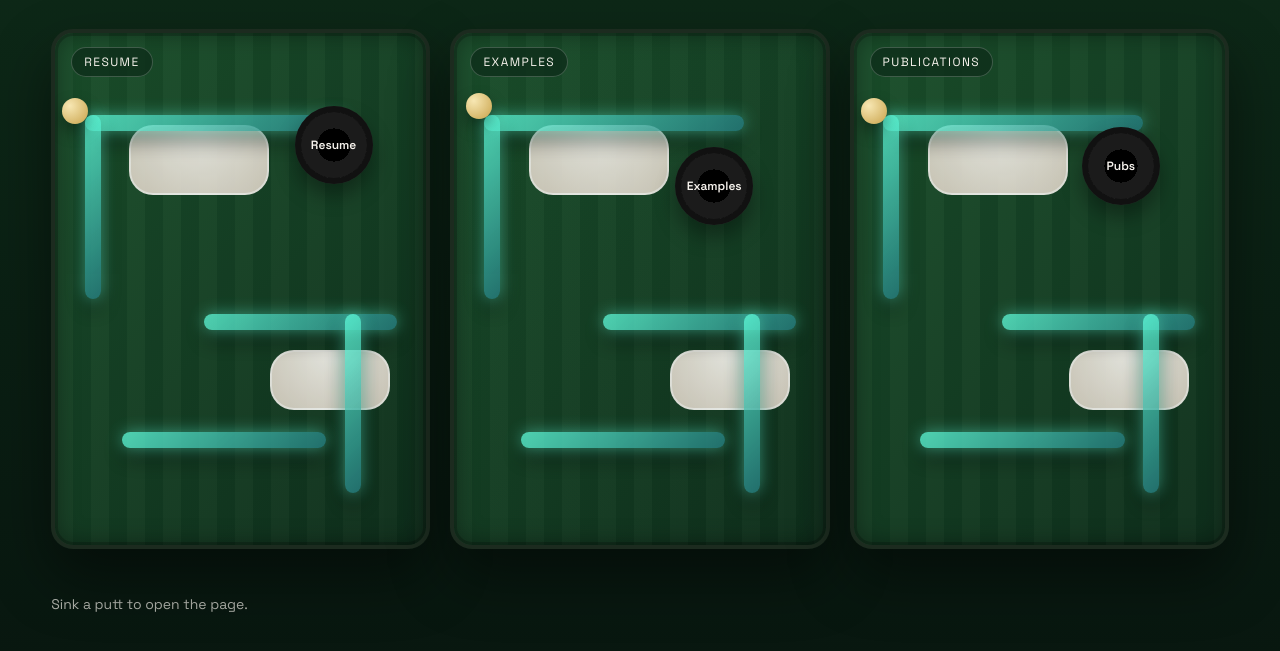
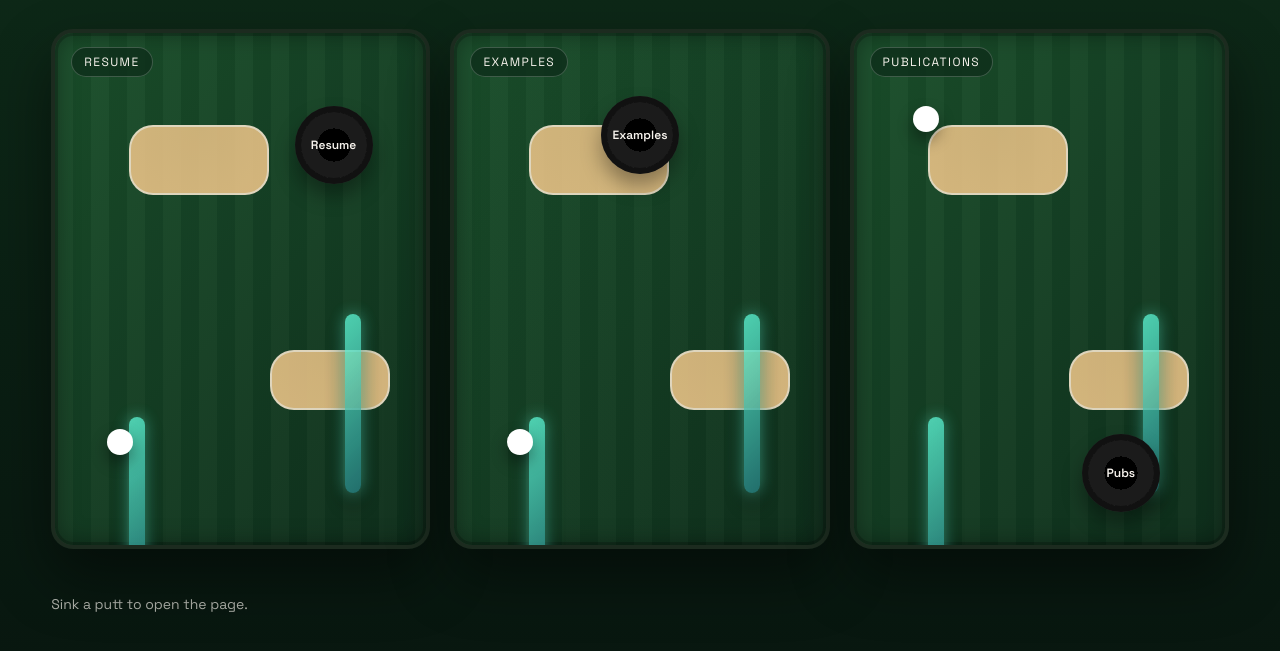
Before and after one commit to camcoleman/mini-golf-portfolio, a plain HTML site: page index.html in a window 1280 px wide. Shown: the part 235-886 px from the top of the page. Drawn offline with nearby package versions, Linux system fonts and the light colour scheme.

Commit message:
front design

```diff
--- a/index.html
+++ b/index.html
@@ -26,7 +26,7 @@
         <div class="course" data-target="resume.html" aria-label="Resume hole" role="application">
           <div class="course-title">Resume</div>
           <div class="hole" data-hole style="left: 75%; top: 22%;">Resume</div>
-          <div class="ball" data-ball style="left: 20%; top: 78%;"></div>
+          <div class="ball" data-ball style="left: 85%; top: 0%;"></div>
           <div class="sand sand-1" data-type="sand"></div>
           <div class="sand sand-2" data-type="sand"></div>
           <div class="wall wall-1" data-type="rect"></div>
@@ -42,8 +42,8 @@
 
         <div class="course" data-target="examples.html" aria-label="Examples hole" role="application">
           <div class="course-title">Examples</div>
-          <div class="hole" data-hole style="left: 70%; top: 30%;">Examples</div>
-          <div class="ball" data-ball style="left: 25%; top: 75%;"></div>
+          <div class="hole" data-hole style="left: 50%; top: 20%;">Examples</div>
+          <div class="ball" data-ball style="right: 15%; top: 0%;"></div>
           <div class="sand sand-1" data-type="sand"></div>
           <div class="sand sand-2" data-type="sand"></div>
           <div class="wall wall-1" data-type="rect"></div>
@@ -59,8 +59,8 @@
 
         <div class="course" data-target="publications.html" aria-label="Publications hole" role="application">
           <div class="course-title">Publications</div>
-          <div class="hole" data-hole style="left: 72%; top: 26%;">Pubs</div>
-          <div class="ball" data-ball style="left: 22%; top: 78%;"></div>
+          <div class="hole" data-hole style="left: 72%; top: 86%;">Pubs</div>
+          <div class="ball" data-ball style="left: 72%; top: 86%;"></div>
           <div class="sand sand-1" data-type="sand"></div>
           <div class="sand sand-2" data-type="sand"></div>
           <div class="wall wall-1" data-type="rect"></div>
--- a/style.css
+++ b/style.css
@@ -105,7 +105,7 @@ h1 {
   width: 26px;
   height: 26px;
   border-radius: 50%;
-  background: radial-gradient(circle at 30% 30%, #f7e7b3, #c9a34b);
+  background: radial-gradient(circle at 30% 30%, #ffffff, #ffffff);
   box-shadow: 0 8px 16px rgba(0, 0, 0, 0.4);
   transform: translate(-50%, -50%);
   z-index: 5;
@@ -131,7 +131,7 @@ h1 {
 .sand {
   position: absolute;
   border-radius: 24px;
-  background: radial-gradient(circle at top, #f8f5f0, #d9d0c2);
+  background: radial-gradient(circle at top, #e0bd82, #e8c286);
   border: 2px solid rgba(255, 255, 255, 0.6);
   opacity: 0.9;
   z-index: 2;
@@ -160,27 +160,6 @@ h1 {
   z-index: 3;
 }
 
-.wall-1 {
-  width: 70%;
-  height: 16px;
-  top: 16%;
-  left: 8%;
-}
-
-.wall-2 {
-  width: 16px;
-  height: 36%;
-  top: 16%;
-  left: 8%;
-}
-
-.wall-3 {
-  width: 52%;
-  height: 16px;
-  top: 55%;
-  left: 40%;
-}
-
 .wall-4 {
   width: 16px;
   height: 35%;
@@ -189,10 +168,10 @@ h1 {
 }
 
 .wall-5 {
-  width: 55%;
-  height: 16px;
-  top: 78%;
-  left: 18%;
+  width: 16px;
+  height: 35%;
+  top: 75%;
+  left: 20%;
 }
 
 .aim {
```
